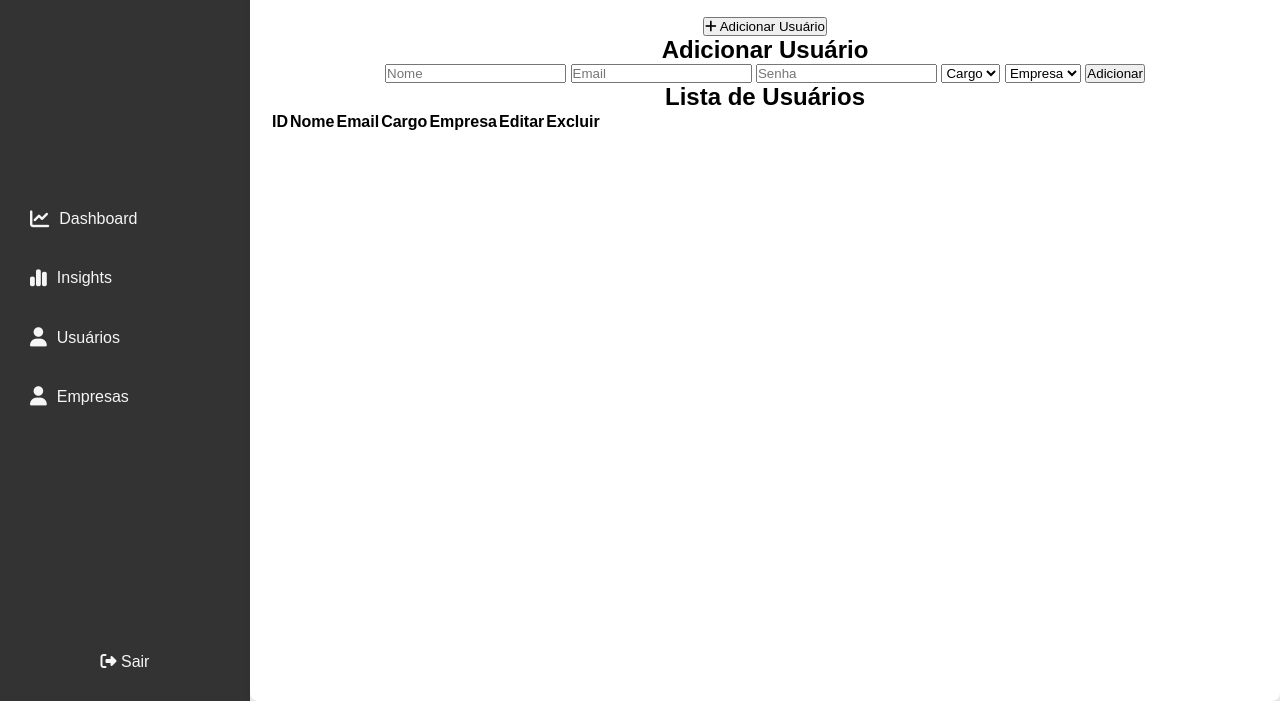
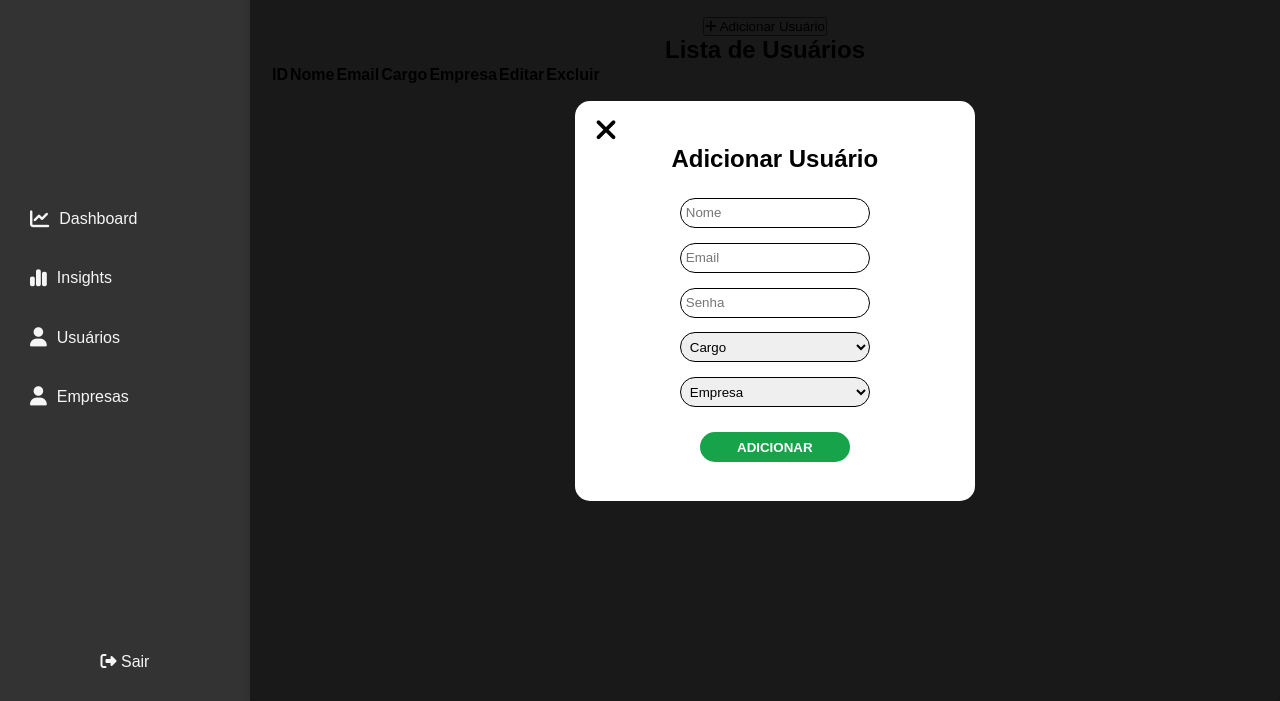
Before and after one commit to Nexus-SPTech/site-institucional, a website: page public/dashboard/gestaoUsuarios.html in a window 1280 px wide. Shown: the part 99-800 px from the top of the page. Drawn offline with Linux system fonts and the light colour scheme; some packages are replaced by stand-ins of ours; no server answers; a script that the page names is missing.

Commit message:
estilizando CRUD

```diff
--- a/public/css/crud.css
+++ b/public/css/crud.css
@@ -227,3 +227,80 @@ body {
 .action-buttons .delete:hover {
     background-color: #c82333;
 }
+
+.modalAdd {
+    position: fixed;
+    top: 0;
+    left: 250px;
+    width: 82%;
+    height: 100vh;
+    background-color: rgba(0, 0, 0, 0.9);
+    display: flex;
+    justify-content: center;
+    align-items: center;
+
+    .container {
+        background-color: white;
+        display: flex;
+        flex-direction: column;
+        text-align: center;
+        width: 400px;
+        height: 400px;
+        border-radius: 15px;
+        justify-content: center;
+        padding: 10px;
+
+        i {
+            cursor: pointer;
+            margin-left: 10px;
+            text-align:left;
+            font-size: 30px;
+        }
+
+        h2 {
+            margin-bottom: 10px;
+        }
+
+        form {
+            height: 80%;
+            display: flex;
+            flex-direction: column;
+            align-items: center;
+            justify-content: space-evenly;
+
+            input,
+            select {
+                padding: 5px;
+                border: solid black 1px;
+                outline: none;
+                border-radius: 15px;
+                height: 30px;
+                width: 50%;
+
+                option {
+                    background-color: white;
+                    color: black;
+                }
+            }
+
+            button {
+                width: 150px;
+                background-color: #16a34a;
+                border: none;
+                outline: none;
+                height: 30px;
+                border-radius: 49px;
+                color: #fff;
+                text-transform: uppercase;
+                font-weight: 600;
+                margin: 10px 0;
+                cursor: pointer;
+                transition: 0.5s;
+            }
+
+            button:hover {
+                background-color: rgb(0, 66, 24);
+            }
+        }
+    }
+}
--- a/public/dashboard/gestaoUsuarios.html
+++ b/public/dashboard/gestaoUsuarios.html
@@ -15,6 +15,24 @@
 </head>
 
 <body>
+    <div class="modalAdd" id="modalAdd">
+        <div class="container">
+                <i class="fa-solid fa-xmark" onclick="mudarAdd()"></i>
+                <h2 id="add-user-title">Adicionar Usuário</h2>
+            <form id="form-user">
+                <input type="text" id="name" placeholder="Nome" required>
+                <input type="email" id="email" placeholder="Email" required>
+                <input type="password" id="password" placeholder="Senha" required>
+                <select id="role" required>
+                    <option value="" disabled selected>Cargo</option>
+                </select>
+                <select id="company" required>
+                    <option value="" disabled selected>Empresa</option>
+                </select>
+                <button type="submit">Adicionar</button>
+            </form>
+        </div>
+    </div>
     <div class="content">
         <div class="nav-lateral" id="nav">
             <div class="profile">
@@ -53,22 +71,10 @@
                 <span id="error"></span>
             </div>
             <div class="add-user">
-                <button onclick="ShowAddUserForm()" id="show-form-button"><i class="fa-solid fa-plus"></i> Adicionar
+                <button onclick="mudarAdd()" id="show-form-button"><i class="fa-solid fa-plus"></i> Adicionar
                     Usuário</button>
                 <div class="add-user-form" id="add-user-form">
-                    <h2 id="add-user-title">Adicionar Usuário</h2>
-                    <form id="form-user">
-                        <input type="text" id="name" placeholder="Nome" required>
-                        <input type="email" id="email" placeholder="Email" required>
-                        <input type="password" id="password" placeholder="Senha" required>
-                        <select id="role" required>
-                            <option value="" disabled selected>Cargo</option>
-                        </select>
-                        <select id="company" required>
-                            <option value="" disabled selected>Empresa</option>
-                        </select>
-                        <button type="submit">Adicionar</button>
-                    </form>
+
                 </div>
             </div>
             <div class="get-all">
--- a/public/js/userService.js
+++ b/public/js/userService.js
@@ -152,3 +152,13 @@ function ShowAddUserForm() {
 }
 
 getAll();
+
+function mudarAdd() {
+    const display = window.getComputedStyle(modalAdd).display;
+
+    if (display === "none") {
+        modalAdd.style.display = "flex";
+    } else {
+        modalAdd.style.display = "none";
+    }
+}
```
